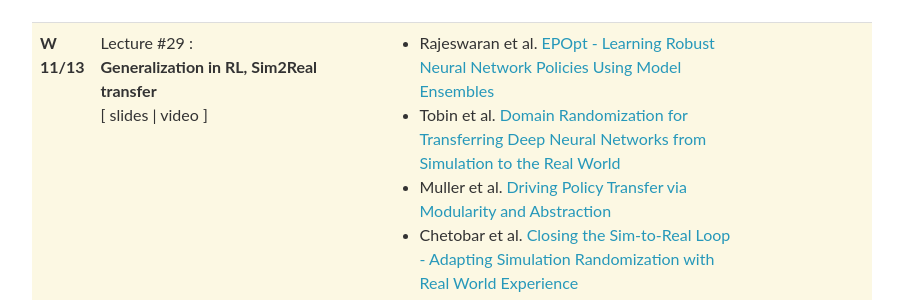
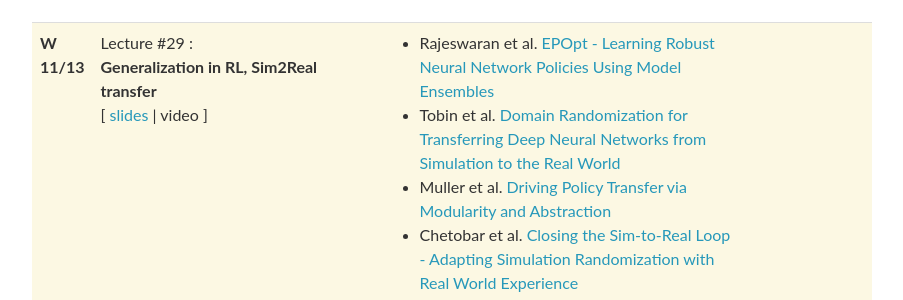
Before and after one commit to cmudeeprl/703website_f19, a Jekyll site: the page built from _pages/lectures.md, in a window 1280 px wide and 900 px high, scrolled down 4814 px. Shown: the part 155-455 px from the top of the window, without its empty margins (188-1091 px from the left). Built offline with Jekyll 4.4.1, drawn with Linux system fonts in a browser that asks for light colours; nearby versions of some CDN libraries; comment, search, counter and statistics services are not loaded; part of the change alters nothing that is shown.

```diff
--- a/_data/lectures.yml
+++ b/_data/lectures.yml
@@ -422,7 +422,7 @@
   lecturer:
   title: >
     <strong>Generalization in RL, Sim2Real transfer</strong>
-  slides:
+  slides: https://cmudeeprl.github.io/703website/assets/lectures/lecture_21.pdf
   video:
   notes:
   readings:
```
Also changed, not shown: 1 other file.
